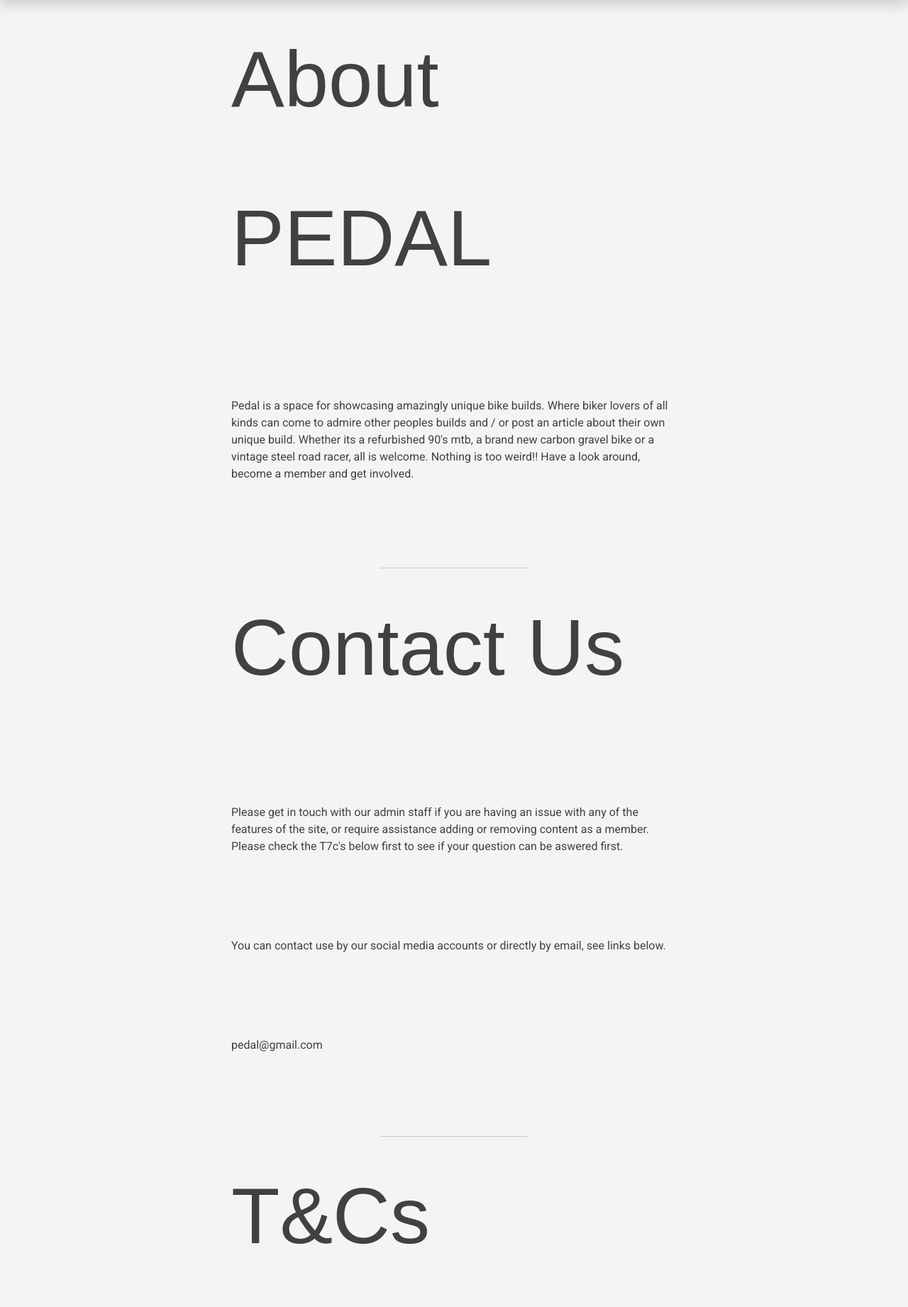
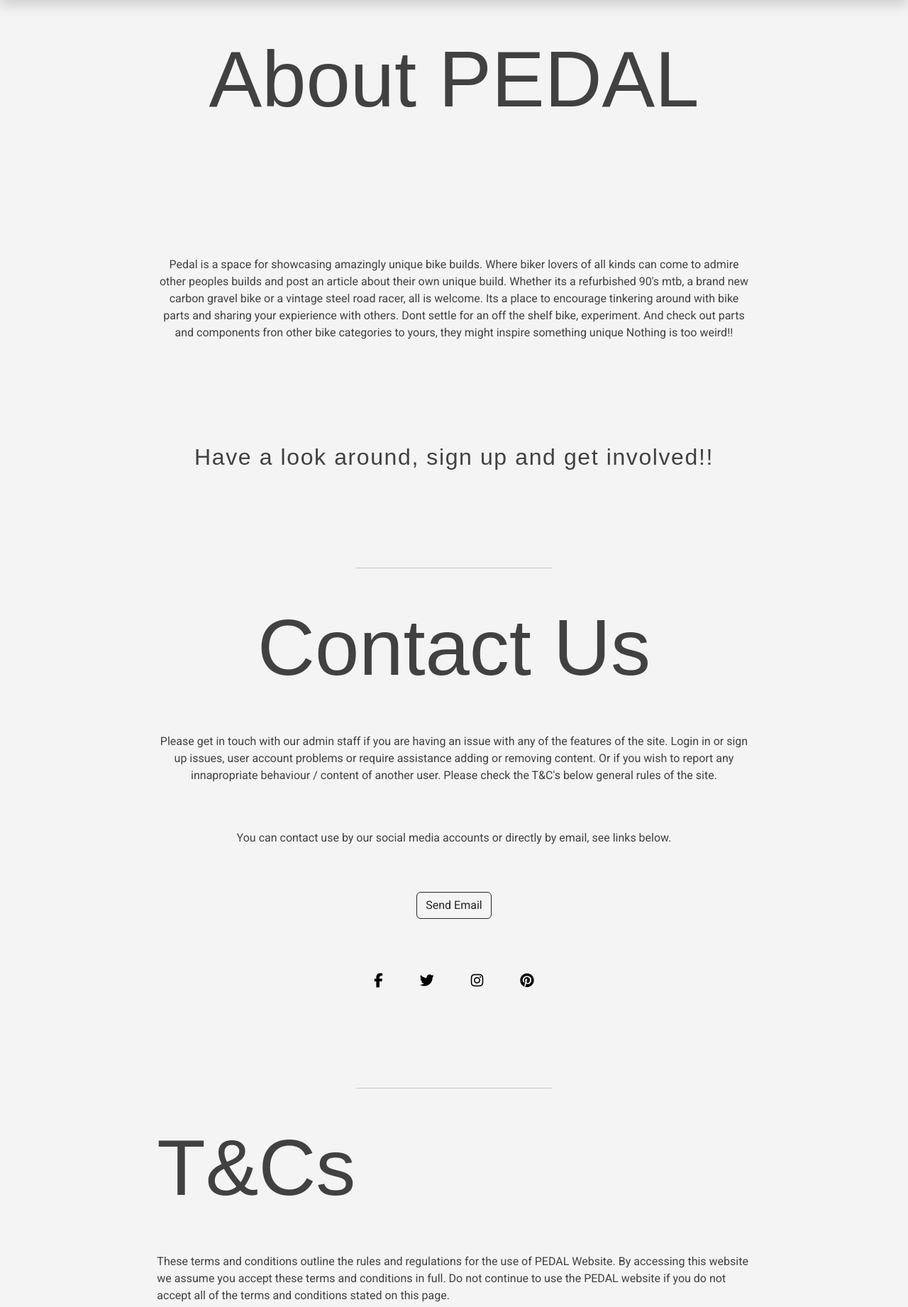
Before and after one commit to dylankane/pedal, a Django app: page /about/ in a window 1280 px wide. Shown: the part 78-1920 px from the top of the page at 71% size. Run offline with Django 3.2, Linux system fonts and the light colour scheme; some libraries are stand-ins or nearby versions; some web fonts are replaced.

Commit message:
Add more content to about page

```diff
--- a/templates/about.html
+++ b/templates/about.html
@@ -3,34 +3,86 @@
 {% block content %}
 
 <div class="container-fluid">
-    <div class="col-6 offset-3">
-        <div class="row vh-100" >
-            <h1> About PEDAL</h1>
+    <div class="col-8 offset-2 mb-5">
+        <div class="row vh-100 text-center">
+            <h1>About PEDAL</h1>
             <p>
                 Pedal is a space for showcasing amazingly unique bike builds.
-                Where biker lovers of all kinds can come to admire other peoples builds and / or post an
+                Where biker lovers of all kinds can come to admire other peoples builds and post an
                 article about their own unique build. Whether its a refurbished 90's mtb, a brand new
-                carbon gravel bike or a vintage steel road racer, all is welcome.
-                Nothing is too weird!! Have a look around, become a member and get involved.
+                carbon gravel bike or a vintage steel road racer, all is welcome. Its a place to encourage tinkering
+                around with bike parts and sharing your expierience with others.
+                Dont settle for an off the shelf bike, experiment.
+                And check out parts and components fron other bike categories to yours, they might inspire something unique
+                Nothing is too weird!!
             </p>
+            <h2>Have a look around, sign up and get involved!!</h2>
         </div>
         <hr>
-        <div class="row vh-100" id="contact">
+        <div class="row mb-5 text-center" id="contact">
             <h1>Contact Us</h1>
-            <p>Please get in touch with our admin staff if you are having an issue with any of
-                the features of the site, or require assistance adding or removing content as a member.
-                Please check the T7c's below first to see if your question can be aswered first.
+            <p class="pb-5">Please get in touch with our admin staff if you are having an issue with any of
+                the features of the site. Login in or sign up issues, user account problems or require assistance adding or
+                removing content. Or if you wish to report any innapropriate behaviour / content of another user.
+                Please check the T&C's below general rules of the site.
             </p>
             <p>
                 You can contact use by our social media accounts or directly by email, see links below.
             </p>
-            <p>pedal@gmail.com</p>
+            <div class="text-center my-5">
+                <a href="mailto:pedalbikeblog@gmail.com" class="btn btn-outline-dark">Send Email</a>
+            </div>
+            <div class="social text-center mb-5">
+                <ul class="list-unstyled list-inline">
+                    <li class="list-inline-item m-4">
+                        <a href="https://www.facebook.com/"><i class="fab fa-facebook-f"></i></a>
+                    </li>
+                    <li class="list-inline-item m-4">
+                        <a href="https://twitter.com/"><i class="fab fa-twitter"></i></a>
+                    </li>
+                    <li class="list-inline-item m-4">
+                        <a href="https://www.instagram.com/"><i class="fab fa-instagram"></i></a>
+                    </li>
+                    <li class="list-inline-item m-4">
+                        <a href="https://www.pinterest.com/"><i class="fa-brands fa-pinterest"></i></i></a>
+                    </li>
+                </ul>
+            </div>
         </div>
         <hr>
-        <div class="row vh-100" id="tc">
+        <div class="row pb-5" id="tc">
             <h1>T&Cs</h1>
-            <p>Do this</p>
-            <p>Dont do this</p>
+                <p>These terms and conditions outline the rules and regulations for the use of PEDAL Website.
+                By accessing this website we assume you accept these terms and conditions in full.
+                Do not continue to use the PEDAL website if you do not accept all of the terms and conditions stated on this page.
+                </p>
+
+            <h2>User Accounts</h2>
+                <p>To create posts and make comments on this website, you must create a user account.
+                    You are responsible for all activity that occurs under your user account.
+                </p>
+            <h2>Content</h2>
+                <p>You are responsible for the content that you post on this website.
+                    You agree not to post any content that is illegal, harmful, threatening, abusive, harassing, defamatory,
+                    or otherwise objectionable. You also agree not to post any content that infringes on the copyright or
+                    other intellectual property rights of others.
+                </p>
+                <p>The comments section of this website is a public forum. You agree to treat other users with respect.</p>
+                <p>The owners of this website have the right to remove or edit any content that they deem to be inappropriate.
+                    They also have the right to delete user accounts for any reason.
+                </p>
+            <h2>General Conduct</h2>
+                <p>In addition to the above, you agree to abide by the following general rules of conduct:</p>
+                <ul>
+                    <li>You are not allowed to bully or harass other users.</li>
+                    <li>You are not allowed to solicit links or other forms of spam.</li>
+                    <li>You are not allowed to post inappropriate content, such as pornography or hate speech.</li>
+                </ul>
+                <p>The owners of this website have the right to take any action they deem necessary to enforce
+                    these terms and conditions. This includes, but is not limited to, removing content, deleting user accounts,
+                    and reporting users to the appropriate authorities.</p>
+            <h2>Changes to Terms and Conditions</h2>
+                <p>The owners of this website reserve the right to change these terms and conditions at any time. You are responsible for checking these terms and conditions regularly for changes.</p>
         </div>
     </div>
 </div>
```
